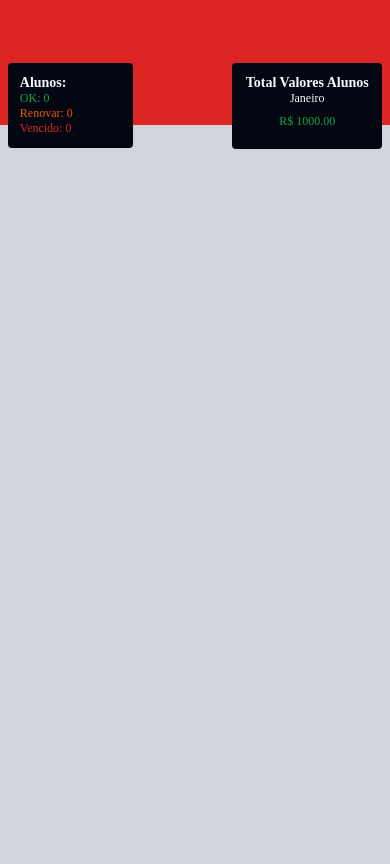
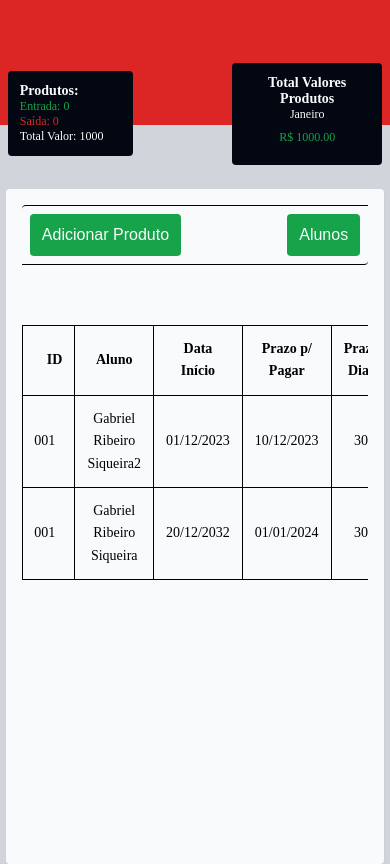
Before and after one commit to GabrielRSiqueira18/filipe, a React (Vite) app: page /financeiro in a window 390 px wide. Built offline with nearby package versions, Linux system fonts and the light colour scheme.

Commit message:
feat: add elemetns in financial component

```diff
--- a/src/pages/FinancialPage/index.tsx
+++ b/src/pages/FinancialPage/index.tsx
@@ -1,5 +1,7 @@
 import { useState } from "react"
 import "./style.css"
+import { NavLink } from "react-router-dom"
+import { Student } from "../../components/Student"
 
 export function FinancialPage() {
   const [ registerStudentModalIsOpen, setRegisterStudentModalIsOpen ] = useState(false)
@@ -88,18 +90,72 @@ export function FinancialPage() {
       <header className='header'>
         <div className='container-header'>
         <div className='container-students-situation'>
-            <h2>Alunos:</h2>
-            <p className='ok'>OK: <span>0</span></p>
-            <p className='renew'>Renovar: <span>0</span></p>
-            <p className='overdue'>Vencido: <span>0</span></p>
+            <h2>Produtos:</h2>
+            <p className='ok'>Entrada: <span>0</span></p>
+            <p className='overdue'>Saída: <span>0</span></p>
+            <p>Total Valor: <span>1000</span></p>
           </div>
           <div className='container-total-values-students'>
-            <h2>Total Valores Alunos</h2>
+            <h2>Total Valores Produtos</h2>
             <p>Janeiro</p>
             <p className='money'>R$ 1000.00</p>
           </div>
         </div>
       </header>
+
+      <div className='students-container'>
+        <header className='students-header'>
+          <button onClick={() => setRegisterStudentModalIsOpen(true)}>Adicionar Produto</button>
+          <NavLink to={"/"}>
+            <button>Alunos</button>
+          </NavLink>
+        </header>
+
+        <div className='table-container'>
+          <table>
+            <thead>
+              <tr>
+                <th>ID</th>
+                <th>Aluno</th>
+                <th>Data Início</th>
+                <th>Prazo p/ Pagar</th>
+                <th>Prazo Dias</th>
+                <th>Fim Prazo</th>
+                <th>Dias a Vencer</th>
+                <th>Valor</th>
+                <th>Faturas Pagas</th>
+                <th>Situação</th>
+              </tr>
+            </thead>
+            <tbody>
+              <Student
+                id="001"
+                name='Gabriel Ribeiro Siqueira2'
+                daysOfPayment='30'
+                incoiceDueDate='30'
+                invoiceValue='30'
+                lasyDayToPay='20/01/2024'
+                startDate='01/12/2023'
+                startTermToPay='10/12/2023'
+                key={0}
+              />
+
+              <tr>
+                <td>001</td>
+                <td>Gabriel Ribeiro Siqueira</td>
+                <td>20/12/2032</td>
+                <td>01/01/2024</td>
+                <td>30</td>
+                <td>01/02/2024</td>
+                <td>30</td>
+                <td>30</td>
+                <td>3</td>
+                <td>OK</td>
+              </tr>
+            </tbody>
+          </table>
+        </div>
+      </div>
     </>
   )
 }
--- a/src/pages/FinancialPage/style.css
+++ b/src/pages/FinancialPage/style.css
@@ -1,89 +1,194 @@
-.none {
-	display: none;
-}
-
-.modal-layer {
-	width: 100vw;
-	height: 100vh;
-	position: absolute;
-	z-index: 999;
-	background-color: rgba(0, 0, 0, 0.8);
+.container-header {
+  width: 100%;
+  max-width: 1440px;
+  margin: 0 auto;
   display: flex;
-	justify-content: center;
+  justify-content: space-between;
   align-items: center;
 }
 
-.modal {
-	width: 75%;
-	max-width: 900px;
-	height: 500px;
+.ok {
+  color: var(--green-600);
+  font-weight: 400;
+}
+.renew {
+  color: var(--orange-600);
+  font-weight: 400;
+}
+.overdue {
+  color: var(--red-600);
+  font-weight: 400;
+}
+
+.container-students-situation {
+  padding: 1.5rem;
+  background-color: var(--gray-950);
+  color: var(--gray-50);
+  width: 250px;
+  position: relative;
+  top: 0;
+  border: 0;
+  border-radius: 4px;
+
+  h2 {
+    font-size: 1.5rem;
+  }
+
+  p {
+    font-size: 1rem;
+  }
+}
+
+
+
+.container-total-values-students {
+  padding: 1.5rem;
+  background-color: var(--gray-950);
+  color: var(--gray-50);
+  width: 300px;
+  position: relative;
+  top: 0;
+  border: 0;
+  border-radius: 4px;
+
+  h2 {
+    font-size: 1.5rem;
+    text-align: center;
+  }
+
+  p {
+    font-size: 1.5rem;
+    text-align: center;
+    margin-bottom: 0.5rem;
+  }
+}
+
+.money {
+  color: var(--green-600);
+}
+
+.students-container {
+  width: 97%;
+  max-width: 1440px;
   padding: 1rem;
   background-color: var(--gray-50);
+  margin: 0 auto;
+  position: relative;
+  top: 4rem;
+  height: calc(100vh - 20vh);
+  border: 0;
+  border-radius: 4px;
+  box-shadow: 0 1px 2px 0 rgb(0 0 0 / 0.05);
+}
 
-	header {
+.students-header {
   display: flex;
-		align-items: center;
   justify-content: space-between;
+  border-bottom: 1px solid black;
+  border-top: 1px solid black;
+  border-radius: 4px 0 4px 0;
+  padding: 0.5rem;
 
   button {
-			&:first-child {
+    background-color: var(--green-600);
+    color: var(--gray-50);
+    padding: 0.75rem;
+    border: 0;
+    border-radius: 4px;
+
+    font-size: 1rem;
     cursor: pointer;
-				padding: 0.5rem;
-				border: 1px solid transparent;
-				background-color: var(--gray-950);
-				margin-bottom: 10px;
-				font-size: 1rem;
-				color: var(--gray-50);
-				border-radius: 4px;
 
     &:hover {
       transition: 0.2s;
-					color: var(--gray-950);
-					background-color: transparent;
-					border-color: var(--gray-950);
-				}
-			}
-
-			&:last-child {
-				cursor: pointer;
-				padding: 0.5rem;
-				border: 0;
-				background-color: transparent;
-				font-size: 1rem;
-				color: var(--gray-950);
-
-				&:hover {
-					transition: 0.2s;
-					color: var(--red-600);
-				}
+      background-color: var(--green-700);
     }
   }
 }
 
-	form {
-		display: grid;
-		grid-template-columns: 1fr;
-		grid-template-rows: auto 2fr 2fr 2fr 2fr;
-		gap: 0.2rem;
-
-		label {
-			font-size: 1rem;
-			font-weight: bold;
+.students-line {
+  width: 100%;
+  height: 1px;
+  background-color: black;
 }
 
-		input {
+.table-container {
   width: 100%;
-			height: 2rem;
-			border-radius: 0.5rem;
-			border: 1px solid #ccc;
-			padding: 0.5rem;
+  overflow-x: auto;
+  margin-top: 30px;
 }
+
+table {
+  width: 100%;
+  border-collapse: collapse;
+  border: 1px solid black;
+  margin-top: 30px;
+
+  th, td {
+    padding: 0.75rem;
+    font-size: 0.875rem;
+    line-height: 1.6;
+    border: 1px solid black;
+    text-align: center;
+    white-space: normal;
+    word-wrap: break-word;
+}
+
+  th:first-child {
+    border-top-left-radius: 8px;
+    padding-left: 1.5rem;
+  }
+
+  th:last-child {
+    border-top-right-radius: 8px;
+    padding-right: 1.5rem;
+  }
+
+  td:first-child {
+    padding-left: 0.25rem;
+  }
+  td:last-child {
+    right: 1.5rem;
   }
 }
 
-.header {
-	width: 100%;
-	padding: 2%;
-	height: 125px;
-	background-color: var(--red-600);
+
+@media screen and (max-width: 1024px) {
+  .modal-layer {
+    height: 115vh;
   }
+
+  .container-students-situation {
+    padding: 0.75rem;
+    background-color: var(--gray-950);
+    color: var(--gray-50);
+    width: 125px;
+    position: relative;
+    top: 55px;
+  }
+
+  .container-students-situation h2 {
+    font-size: 0.875rem;
+  }
+
+  .container-students-situation p {
+    font-size: 0.75rem;
+  }
+
+  .container-total-values-students {
+    padding: 0.75rem;
+    background-color: var(--gray-950);
+    color: var(--gray-50);
+    width: 150px;
+    position: relative;
+    top: 55px;
+  }
+
+  .container-total-values-students h2 {
+    font-size: 0.875rem;
+  }
+
+  .container-total-values-students p {
+    font-size: 0.75rem;
+  }
+}
```
Lines whose indentation alone changed are shown as unchanged.
